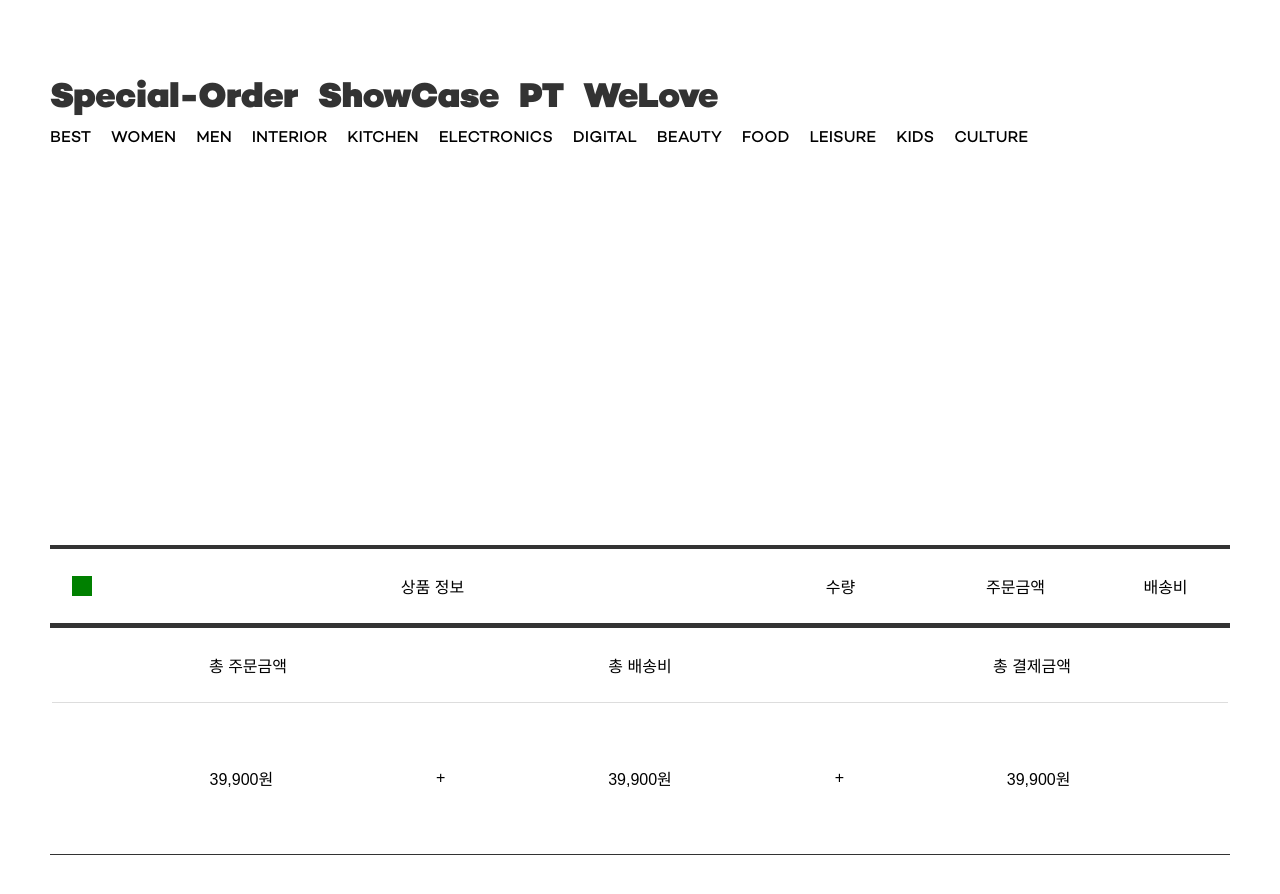
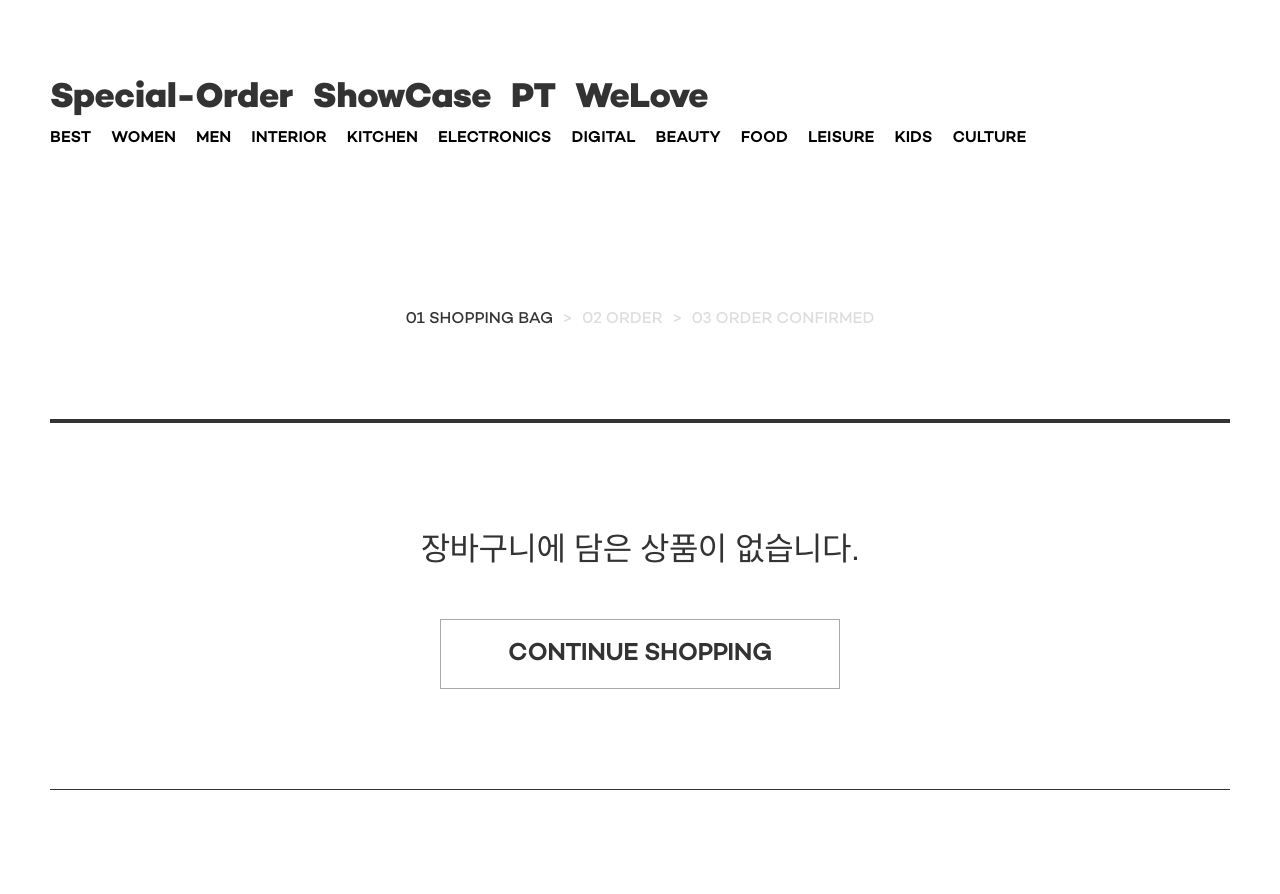
Before and after one commit to JW0525/project_cart, a Next.js app: page /cart in a window 1280 px wide. Shown: the top 894 px of the page. Built offline with nearby package versions, Linux system fonts and the light colour scheme.

Commit message:
feat: 장바구니 페이지, 리스트 비어있을 경우 UI 추가

```diff
--- /dev/null
+++ b/components/common/Head.tsx
@@ -0,0 +1,19 @@
+import React from "react";
+import Head from "next/head";
+
+const HeadComponent = (props: {
+  title: string;
+  name: string;
+  content: string;
+}) => {
+  const { title, name, content } = props;
+
+  return (
+    <Head>
+      <title>{title}</title>
+      <meta name={name} content={content} />
+    </Head>
+  )
+}
+
+export default HeadComponent;
--- a/components/layout/navBarLayout.tsx
+++ b/components/layout/navBarLayout.tsx
@@ -25,7 +25,7 @@ const NavBarContainer = styled.div<{ scrollY: number }>`
 
       li {
         ${textCss.gray35Bold}
-        font-family: "Campton-Black", sans-serif;
+        font-family: "Campton-Extra-Bold", sans-serif;
       }
     }
 
@@ -33,7 +33,7 @@ const NavBarContainer = styled.div<{ scrollY: number }>`
       cursor: pointer;
 
       li {
-        font-family: "Campton-Medium", sans-serif;
+        font-family: Campton-Semi-Bold, sans-serif;
       }
     }
   }
--- a/pages/cart/components/CartTable.tsx
+++ b/pages/cart/components/CartTable.tsx
@@ -1,7 +1,7 @@
 import CheckBoxWrapper from "@/components/common/CheckBox";
 import CartTableProducts from "./CartTableProducts";
 import React from "react";
-import {ProductState} from "../../../store/cartSlice";
+import { ProductState } from "../../../store/cartSlice";
 
 const CartTable = (props: {
   productList: ProductState[];
--- /dev/null
+++ b/pages/cart/components/StepBox.tsx
@@ -0,0 +1,15 @@
+import React from "react";
+
+const StepBox = () => {
+  return (
+    <div className='step-box'>
+      <p className='step selected'>01 SHOPPING BAG</p>
+      <p> &gt; </p>
+      <p className='step'>02 ORDER</p>
+      <p> &gt; </p>
+      <p className='step'>03 ORDER CONFIRMED</p>
+    </div>
+  )
+}
+
+export default StepBox;
--- a/pages/cart/index.tsx
+++ b/pages/cart/index.tsx
@@ -3,16 +3,59 @@ import styled from "@emotion/styled";
 import uiCss from "../../styles/uiCss";
 import {border, palette} from "../../styles/baseStyle";
 import CartTable from "./components/CartTable";
-import Head from "next/head";
 import {getCartData} from "../../store/cartSelector";
 import {useDispatch, useSelector} from "react-redux";
 import {addProductCount, setAllProductSellYn, setProductSellYn} from "../../store/cartSlice";
+import HeadComponent from "@/components/common/Head";
+import StepBox from "./components/StepBox";
+import textCss from "../../styles/textCss";
+import Link from "next/link";
 
 const CartPageContainer = styled.div`
-  ${uiCss.flexColumn.center}
+  ${uiCss.flexColumn.custom('flex-start', 'center')}
   width: 100%;
   height: 100vh;
-  //margin-top: 300px;
+
+  .step-box {
+    display: flex;
+    grid-column-gap: 10px;
+    padding: 10px 0 90px;
+
+    p {
+      font-family: Campton-Medium, sans-serif;
+      color: ${palette.gray.lightDD};
+
+      &.selected {
+        color: ${palette.gray.main};
+      }
+    }
+  }
+
+  .empty-cart {
+    ${uiCss.flexColumn.center};
+    grid-row-gap: 50px;
+    width: 100%;
+    padding: 100px 0;
+    border-top: ${border.grayMain4x.border};
+    border-bottom: ${border.grayMain.border};
+
+    p {
+      ${textCss.gray20Medium};
+      font-size: 32px;
+    }
+
+    button {
+      width: 400px;
+      height: 70px;
+      ${textCss.gray25Bold};
+      font-family: Campton-Semi-Bold, sans-serif;
+      ${border.grayMedium}
+
+      &:hover {
+        color: #FF4800;
+      }
+    }
+  }
 
   table {
     width: 100%;
@@ -140,14 +183,12 @@ const CartPageContainer = styled.div`
       }
     }
   }
-}`
+`
 
 const CartPage = () => {
   const dispatch = useDispatch();
   const cart = useSelector(getCartData);
   const { productList } = cart;
-
-  console.log(cart);
 
   const handleAddProduct = (e: ChangeEvent<HTMLInputElement>) => {
     const clickedProductItemNo = Number(e.currentTarget.value);
@@ -170,19 +211,27 @@ const CartPage = () => {
 
   return (
     <>
-      <Head>
-        <title>장바구니 페이지</title>
-        <meta name="cart" content="장바구니 페이지입니다." />
-      </Head>
+      <HeadComponent title='장바구니 페이지' name='cart' content='장바구니 페이지입니다.' />
 
       <CartPageContainer>
+        <StepBox />
+
+        {
+          !productList.length ? (
+            <div className='empty-cart'>
+              <p>장바구니에 담은 상품이 없습니다.</p>
+              <Link href='products'>
+                <button>CONTINUE SHOPPING</button>
+              </Link>
+            </div>
+          ) : (
+            <>
               <CartTable
                 productList={productList}
                 handleAddProduct={handleAddProduct}
                 handleAddAllProduct={handleAddAllProduct}
                 handleProductCount={handleProductCount}
               />
-
               <table className='order-table'>
                 <thead>
                 <tr>
@@ -202,7 +251,9 @@ const CartPage = () => {
                 </tr>
                 </tbody>
               </table>
-
+            </>
+          )
+        }
       </CartPageContainer>
     </>
   )
--- a/public/asset/fonts/style.css
+++ b/public/asset/fonts/style.css
@@ -12,3 +12,13 @@
   font-family: 'Campton-Book';
   src: url('CamptonBook.otf') format('opentype');
 }
+
+@font-face {
+  font-family: 'Campton-Extra-Bold';
+  src: url('CamptonExtraBold.otf') format('opentype');
+}
+
+@font-face {
+  font-family: 'Campton-Semi-Bold';
+  src: url('CamptonSemiBold.otf') format('opentype');
+}
--- a/store/cartSlice.ts
+++ b/store/cartSlice.ts
@@ -7,6 +7,7 @@ export interface ProductState {
   price: number,
   score: number,
   isSellYn: boolean,
+  availableCoupon?: boolean,
   count?: number
 }
 
```
Also changed, not shown: pages/products/index.tsx (+19 -14 lines), public/asset/fonts/CamptonExtraBold.otf (added), public/asset/fonts/CamptonSemiBold.otf (added). Lines whose indentation alone changed are shown as unchanged.
